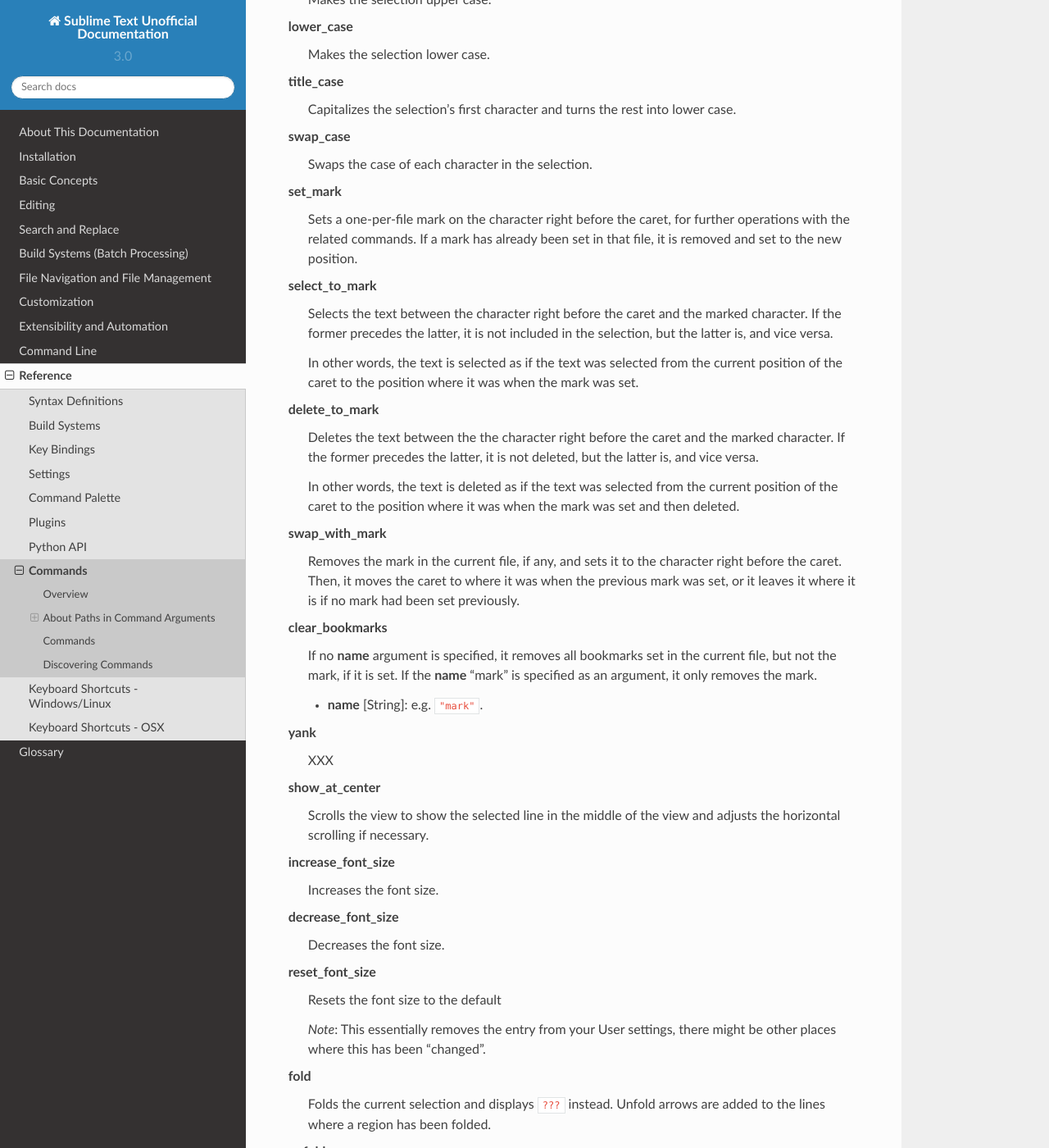
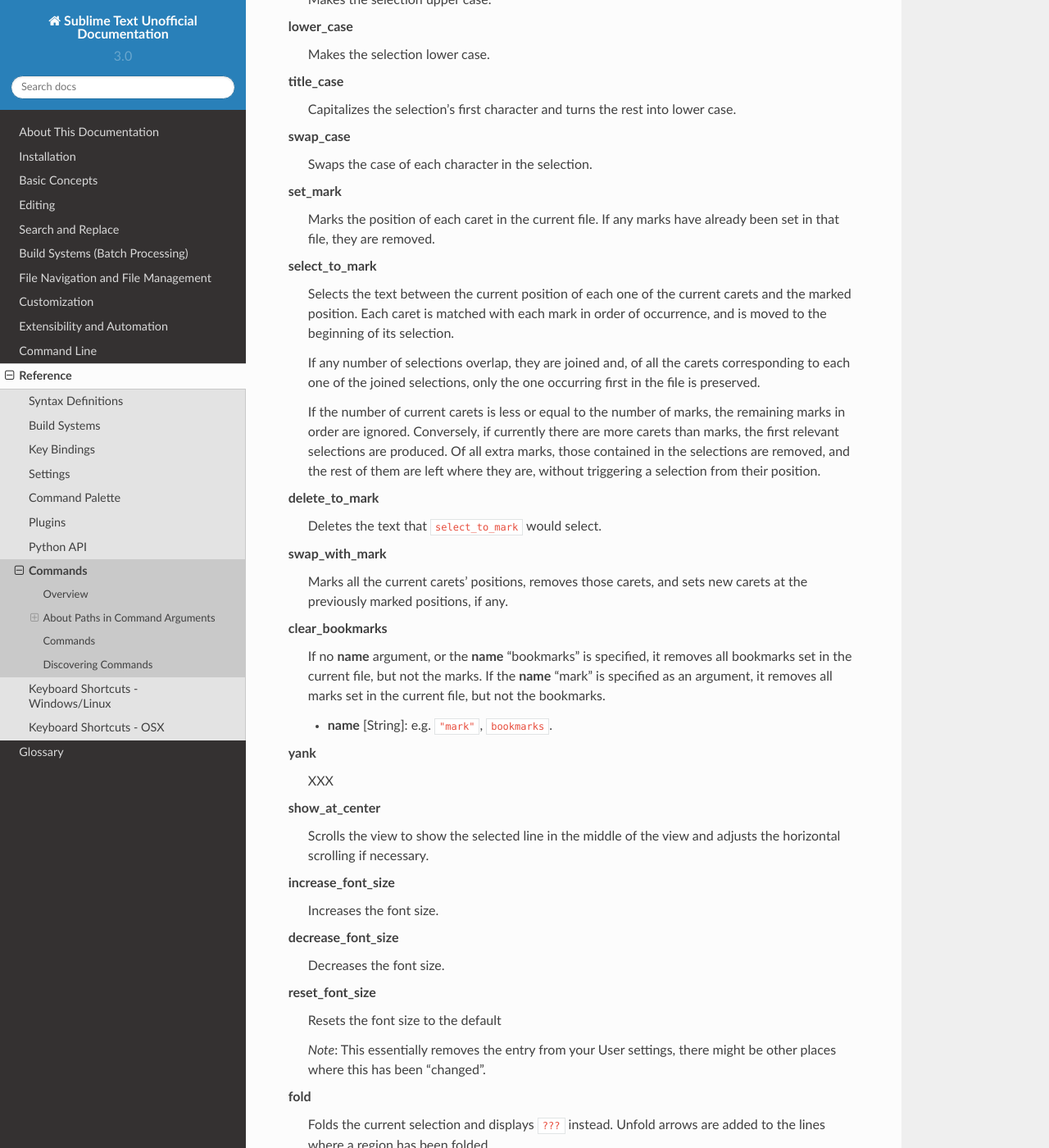
Before and after one commit to guillermooo/sublime-undocs, a Sphinx documentation site: the page built from source/reference/commands.rst, in a window 1280 px wide and 1400 px high, scrolled down 11506 px. Shown: the whole window at 82% size. Built offline with Sphinx 7.4.7 and the Read the Docs theme 2.0.0, drawn with Linux system fonts in a browser that asks for light colours.

Commit message:
Rephrase and simplify mark-related commands.
Now covering multiple selections. Harder to explain than to see.

```diff
--- a/source/reference/commands.rst
+++ b/source/reference/commands.rst
@@ -564,40 +564,39 @@
 	Swaps the case of each character in the selection.
 
 **set_mark**
-	Sets a one-per-file mark on the character right before the caret, for
-	further operations with the related commands. If a mark has already been
-	set in that file, it is removed and set to the new position.
+	Marks the position of each caret in the current file. If any marks have
+	already been set in that file, they are removed.
 
 **select_to_mark**
-	Selects the text between the character right before the caret and the
-	marked character. If the former precedes the latter, it is not included
-	in the selection, but the latter is, and vice versa.
+	Selects the text between the current position of each one of the current
+	carets and the marked position. Each caret is matched with each mark
+	in order of occurrence, and is moved to the beginning of its selection.
 
-	In other words, the text is selected as if the text was selected from
-	the current position of the caret to the position where it was when
-	the mark was set.
+	If any number of selections overlap, they are joined and, of all the
+	carets corresponding to each one of the joined selections, only the one
+	occurring first in the file is preserved.
+
+	If the number of current carets is less or equal to the number of marks,
+	the remaining marks in order are ignored. Conversely, if currently there
+	are more carets than marks, the first relevant selections are produced.
+	Of all extra marks, those contained in the selections are removed, and
+	the rest of them are left where they are, without triggering a selection
+	from their position.
 
 **delete_to_mark**
-	Deletes the text between the the character right before the caret and the
-	marked character. If the former precedes the latter, it is not deleted,
-	but the latter is, and vice versa.
-
-	In other words, the text is deleted as if the text was selected from
-	the current position of the caret to the position where it was when
-	the mark was set and then deleted.
+	Deletes the text that ``select_to_mark`` would select.
 
 **swap_with_mark**
-	Removes the mark in the current file, if any, and sets it to the character
-	right before the caret. Then, it moves the caret to where it was when the
-	previous mark was set, or it leaves it where it is if no mark had been set
-	previously.
+	Marks all the current carets' positions, removes those carets, and sets
+	new carets at the previously marked positions, if any.
 
 **clear_bookmarks**
-	If no **name** argument is specified, it removes all bookmarks set in the
-	current file, but not the mark, if it is set. If the **name** "mark" is
-	specified as an argument, it only removes the mark.
+	If no **name** argument, or the **name** "bookmarks" is specified, it
+	removes all bookmarks set in the current file, but not the marks. If
+	the **name** "mark" is specified as an argument, it removes all marks set
+	in the current file, but not the bookmarks.
 
-	- **name** [String]: e.g. ``"mark"``.
+	- **name** [String]: e.g. ``"mark"``, ``bookmarks``.
 
 **yank**
 	XXX
```
